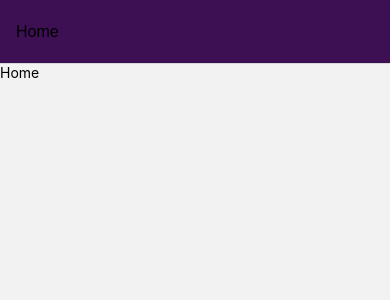
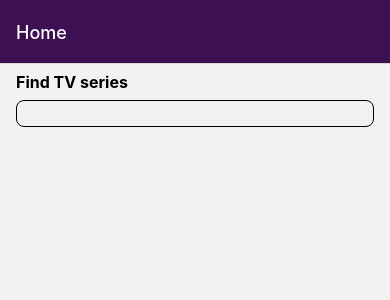
Before and after one commit to oakis/AstraTV, a React Native app: screen /Home in a window 390 px wide. Shown: the top 300 px of the page. Built offline with nearby package versions, Linux system fonts and the light colour scheme.

Commit message:
Prepare search view for content

```diff
--- a/App.tsx
+++ b/App.tsx
@@ -10,15 +10,7 @@ const headerOptions = {
   headerStyle: {
     backgroundColor: colors.purple,
   },
-  headerTintColor: colors.black,
-  headerTitleStyle: {
-    width: '100%',
-    marginHorizontal: 'auto',
-    alignSelf: 'center',
-    textAlign: 'center',
-    fontSize: 16,
-    fontFamily: 'sans-serif',
-  },
+  headerTintColor: colors.white,
 };
 
 export type RootStackParamList = {
--- a/src/utils/colors.ts
+++ b/src/utils/colors.ts
@@ -1 +1 @@
-export default { purple: '#3c1053', black: '#010101' };
+export default { purple: '#3c1053', black: '#010101', white: '#fefefe' };
--- /dev/null
+++ b/src/utils/metrics.ts
@@ -0,0 +1,7 @@
+export default {
+  padding: {
+    sm: 4,
+    md: 8,
+    lg: 16,
+  },
+};
--- a/src/views/Home.tsx
+++ b/src/views/Home.tsx
@@ -1,12 +1,47 @@
 import { NativeStackScreenProps } from '@react-navigation/native-stack';
 import { RootStackParamList } from 'App';
-import React from 'react';
-import { Text } from 'react-native';
+import React, { useState } from 'react';
+import { StyleSheet, Text, View, TextInput } from 'react-native';
+import colors from 'utils/colors';
+import metrics from 'utils/metrics';
 
 type IHome = NativeStackScreenProps<RootStackParamList, 'Home'>;
 
 const Home = (props: IHome) => {
-  return <Text>Home</Text>;
+  const [search, setSearch] = useState('');
+
+  return (
+    <View style={style.container}>
+      <Text style={style.title}>Find TV series</Text>
+      <View style={style.spacer} />
+      <TextInput style={style.input} onChangeText={setSearch} value={search} />
+      <View style={style.spacer} />
+      {/* <FlatList /> */}
+    </View>
+  );
 };
 
+const style = StyleSheet.create({
+  container: {
+    flex: 1,
+    paddingLeft: metrics.padding.lg,
+    paddingRight: metrics.padding.lg,
+    paddingTop: metrics.padding.md,
+    paddingBottom: metrics.padding.md,
+  },
+  title: {
+    fontSize: 16,
+    fontWeight: 'bold',
+  },
+  spacer: {
+    marginTop: metrics.padding.md,
+  },
+  input: {
+    borderWidth: 1,
+    borderColor: colors.black,
+    borderRadius: metrics.padding.md,
+    padding: metrics.padding.sm,
+  },
+});
+
 export default Home;
```
